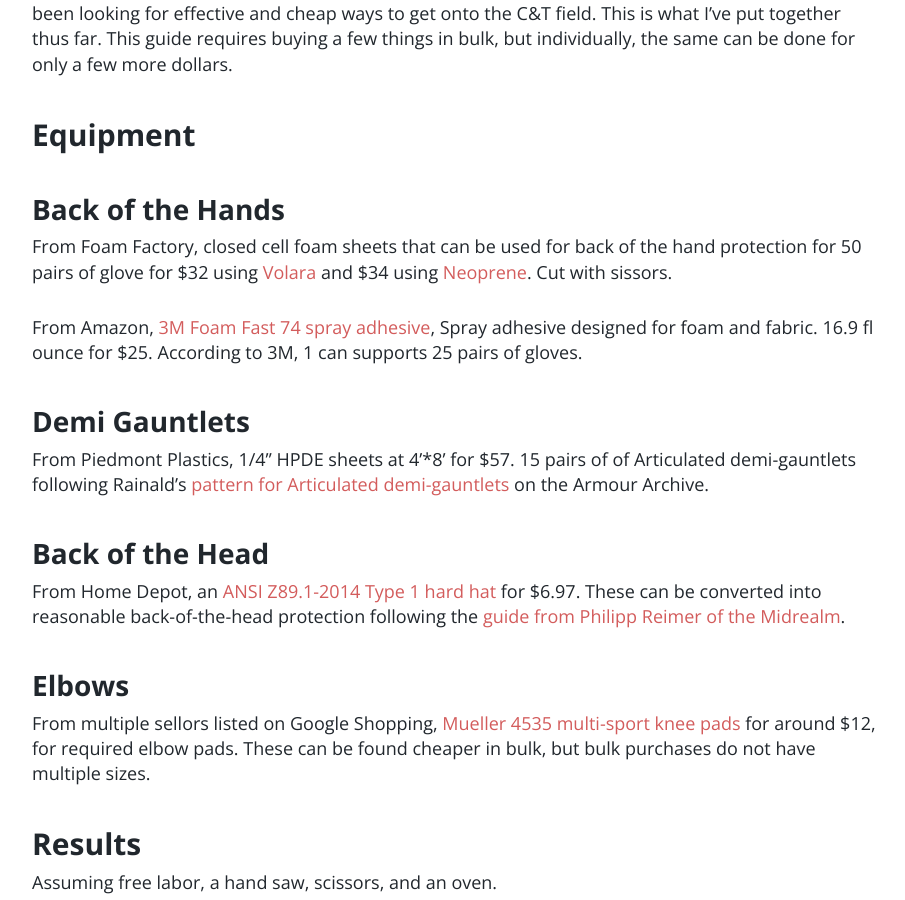
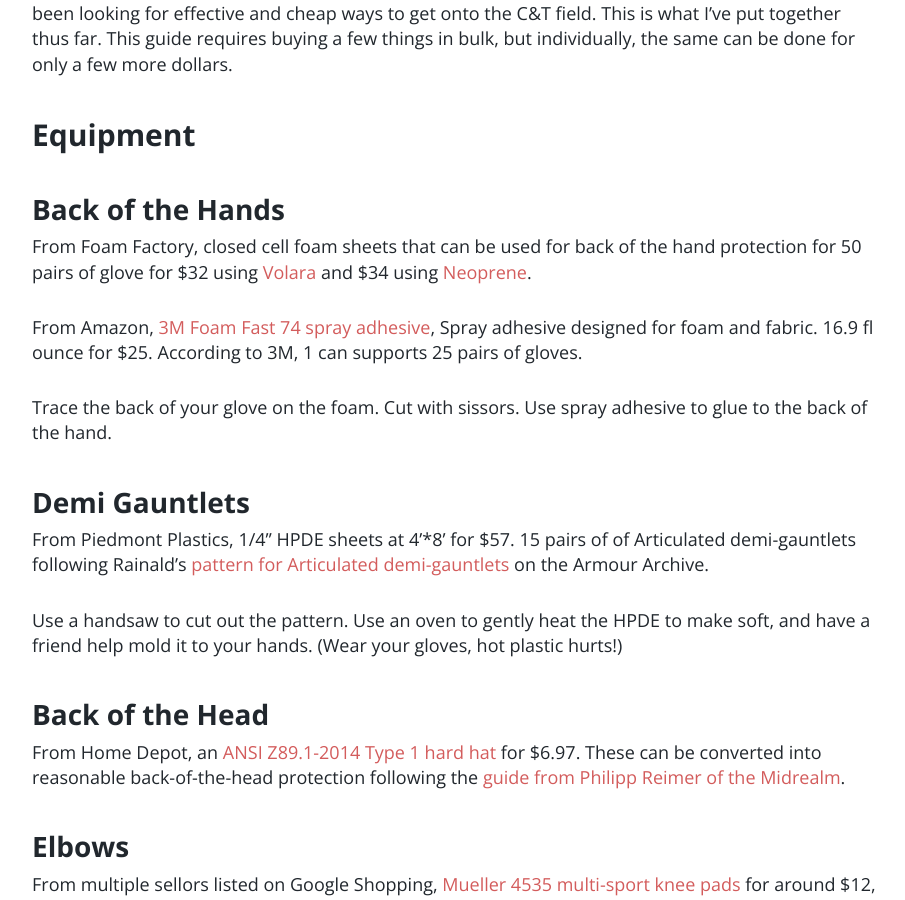
Before and after one commit to demoray/demoray.github.io, a Jekyll site: the page built from _posts/2018-05-03-cut-thrust-cheap-gear.md, in a window 1280 px wide and 900 px high, scrolled down 224 px. Shown: the whole window, without its empty margins (183-1088 px from the left). Built offline with Jekyll 4.4.1, drawn with Linux system fonts in a browser that asks for light colours; comment, search, counter and statistics services are not loaded.

Commit message:
updates to add instructions

```diff
--- a/_posts/2018-05-03-cut-thrust-cheap-gear.md
+++ b/_posts/2018-05-03-cut-thrust-cheap-gear.md
@@ -16,12 +16,14 @@
 From Foam Factory, closed cell foam sheets that can be used for back of the
 hand protection for 50 pairs of glove for $32 using
 [Volara](https://www.foambymail.com/VA2/volara-foam.html) and $34 using
-[Neoprene](https://www.foambymail.com/NE/neoprene-foam-sheets.html).  Cut with
-sissors.
+[Neoprene](https://www.foambymail.com/NE/neoprene-foam-sheets.html).
 
 From Amazon, [3M Foam Fast 74 spray adhesive](https://www.amazon.com/3M-74-Spray-Adhesive-Clear/dp/B0728439NJ/),
 Spray adhesive designed for foam and fabric.  16.9 fl ounce for $25.  According
 to 3M, 1 can supports 25 pairs of gloves.
+
+Trace the back of your glove on the foam.  Cut with sissors.  Use spray
+adhesive to glue to the back of the hand.
 
 ## Demi Gauntlets
 
@@ -29,6 +31,10 @@
 Articulated demi-gauntlets following Rainald's
 [pattern for Articulated demi-gauntlets](http://www.armourarchive.org/patterns/demi_rainald/)
 on the Armour Archive.
+
+Use a handsaw to cut out the pattern.  Use an oven to gently heat the HPDE to
+make soft, and have a friend help mold it to your hands.  (Wear your gloves,
+hot plastic hurts!)
 
 ## Back of the Head
 
```
